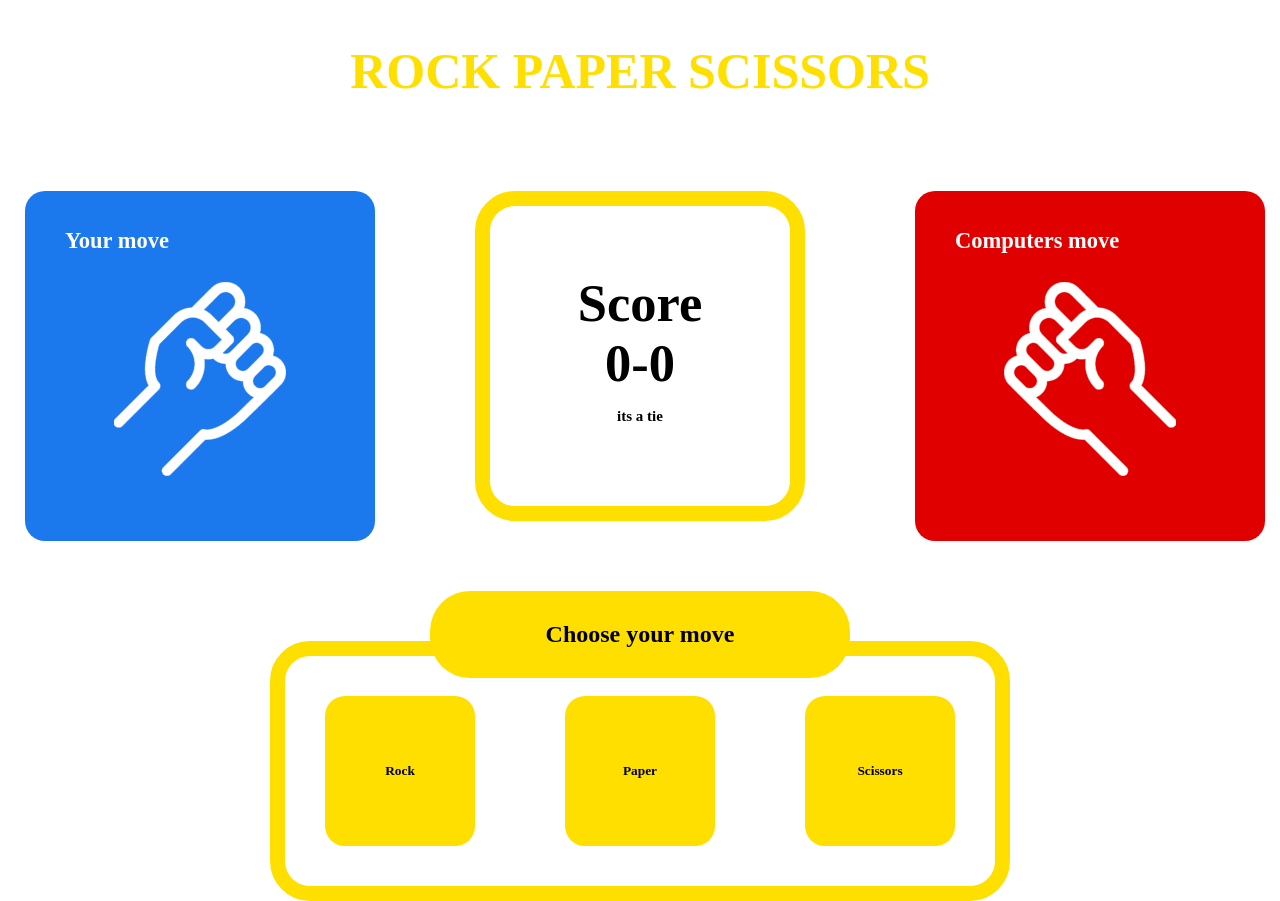
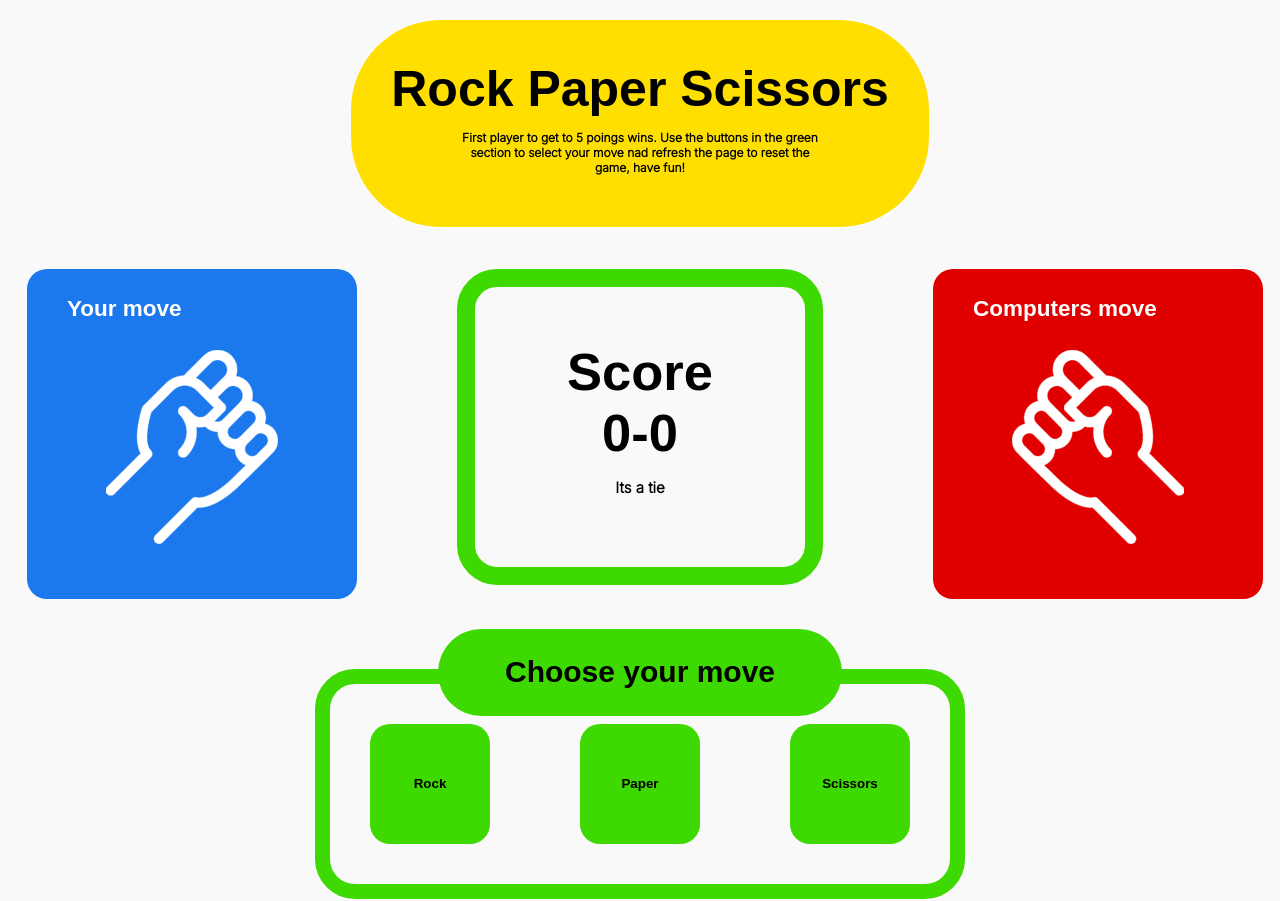
Before and after one commit to icep0ps/Rock-Paper-Scissors, a plain HTML site: page rock-paper-scissors.html in a window 1280 px wide. Both pictures are taken after a click on the button "Rock". Drawn offline with Linux system fonts and the light colour scheme; files whose address does not match are found by name; a web font is replaced by a local one.

Commit message:
Added UI and score limiter

```diff
--- a/css/style.css
+++ b/css/style.css
@@ -1,6 +1,8 @@
 body{
+    background-color: #f9f9f9;
     margin: 0px auto;
-    font-family: gotham;
+    font-family: 'Bahnschrift', sans-serif;
+
 }
 
 .container {
@@ -11,16 +13,22 @@ body{
 
 }
 
-.game-title{
 
-    padding-bottom: 50px;
+.game-title h1{
+text-align: center;
+font-size: 50px;
+font-weight: bolder;
+background-color: #ffdf00;
+padding: 40px;
+border-radius: 90px;
+margin-top: 20px;
+
 }
 
-.game-title h1{
-    font-size: 50px;
-font-weight: bolder;
-color: #ffdf00;
-
+.game-title p{
+    text-align: center;
+    font-size: 12px;
+    font-family: 'Inter', sans-serif;
 }
 
 .gameplay-ui{
@@ -33,8 +41,8 @@ color: #ffdf00;
 .player-ui{
     display: flex;
     flex-direction: column;
-    width: 350px;
-    height: 350px;
+    width: 330px;
+    height: 330px;
     border-radius: 20px;
     background-color: #1c79ed;
     color: white;
@@ -60,17 +68,17 @@ padding: 0px;
     flex-direction: column;
     justify-content: center;
     align-items: center;
-    width: 300px;
-    height: 300px;
+    width: 330px;
+    height: 280px;
     border-radius: 40px;
-    border: #ffdf00 solid 15px;
+    border: #3dd900 solid 18px;
 
 
 }
 
 .info{
+    font-family: 'Inter', sans-serif;
 
-font-family:gotham;
 font-size: 15px;
 text-align: center;
 
@@ -90,8 +98,8 @@ text-align: center;
 
     display: flex;
     flex-direction: column;
-    width: 350px;
-    height: 350px;
+    width: 330px;
+    height: 330px;
     border-radius: 20px;
     background-color: #e10000;
     color: white;
@@ -109,35 +117,39 @@ text-align: center;
     padding: 0px;
 }
 .inputs button{
-    font-family: gotham;
+    font-family: 'Bahnschrift', sans-serif;
     font-weight: 900;
     text-decoration: none;
-    height: 150px;
-    width: 150px;
-    background-color:#ffdf00;
+    height: 120px;
+    width: 120px;
+    background-color:#3dd900;
     border-radius: 20px;
     border: 0;
-
+    cursor: pointer;
 }
 
 .inputs{
     display: flex;
     justify-content: space-evenly;
-    margin-top: 100px;
+    margin-top: 70px;
     border-radius: 40px;
     padding: 40px;
-    border: #ffdf00 solid 15px;
+    border: #3dd900 solid 15px;
     gap: 90px;
 }
 
 #choice-text {
-    margin-top: 50px;
+    margin-top: 30px;
     position: absolute;
     width: 400px;
-    border-radius: 40px;
+    border-radius: 70px;
     text-align: center;
-    padding: 10px;
-    background-color: #ffdf00;
+    padding: 2px;
+    background-color: #3dd900;
+}
+
+#choice-text h1 {
+font-size: 30px;
 }
 
 .player-buttons{
@@ -145,3 +157,13 @@ text-align: center;
     display: flex;
     justify-content: center;
 }
+
+footer{
+
+font-family: 'Inter', sans-serif;
+font-weight: 900;
+display: flex;
+justify-content: space-evenly;
+gap: 10px;
+margin-top: 30px;
+}
--- a/js/main.js
+++ b/js/main.js
@@ -1,6 +1,7 @@
-var playerWins=0
-var playerLoss=0
-var playerTies=0
+var playerWins = 0
+var playerLoss = 0
+var playerTies = 0
+var userwin=false
 const body = document.querySelector('body')
 const info = document.querySelector('.info')
 info.classList.add('game-info')
@@ -9,107 +10,114 @@ const p = document.querySelector("p")
 const img = document.querySelectorAll('.image')
 const imgpc = document.querySelectorAll('.imagepc')
 const button = document.querySelectorAll("button")
-
-img.forEach(function(image){
-    if(image.dataset.moves!=="none")
-    {
-    image.style.display="none"
+// this gets an image according to the dataset (display none shows nothing while block shows the image)
+img.forEach(function (image) {
+    if (image.dataset.moves !== "none") {
+        image.style.display = "none"
 
     }
-     else{image.style.display="block" }
+    else { image.style.display = "block" }
 })
-imgpc.forEach(function(image){
-        if(image.dataset.moves!=="none")
-        {
-        image.style.display="none"
+imgpc.forEach(function (image) {
+    if (image.dataset.moves !== "none") {
+        image.style.display = "none"
 
     }
-         else{image.style.display="block" }
+    else { image.style.display = "block" }
 })
 
 
 
-button.forEach(function(buttons){
-buttons.addEventListener("click",function (){
+button.forEach(function (buttons) {
+    buttons.addEventListener("click", function () {
         playerChoice = buttons.dataset.button
-     playRound()}
-)
+        if (playerLoss <5 && playerWins < 5) {
+        const audio = document.querySelector('audio')
+        audio.currentTime = 0;
+        audio.play()
+            playRound()
         }
-)
+        else if(playerLoss < 5 ){
+        info.textContent = "You Win"
+        }
+        else{info.textContent = "You Lose"}
 
-function playRound(playerSelection, computerPlay){
-let letter = ["r","p","s"];
+    })
+})
+
+function playRound(playerSelection, computerPlay) {
+    let letter = ["r", "p", "s"];
     playerSelection = playerChoice
     computerPlay = letter[Math.floor(Math.random() * letter.length)]
 
-function imgSelcPlayer(){
-    img.forEach(function(image){
-        if(image.dataset.moves!==playerSelection)
-        {
-        image.style.display="none"
+    function imgSelcPlayer() {
+        img.forEach(function (image) {
+            if (image.dataset.moves !== playerSelection) {
+                image.style.display = "none"
 
             }
-         else{image.style.display="block" }
-        })}
+            else { image.style.display = "block" }
+        })
+    }
 
-function imgSelcComputer(){
-imgpc.forEach(function(image){
-if(image.dataset.moves!==computerPlay)
-{image.style.display="none"}
-else{image.style.display="block" }
-                })}
+    function imgSelcComputer() {
+        imgpc.forEach(function (image) {
+            if (image.dataset.moves !== computerPlay) { image.style.display = "none" }
+            else { image.style.display = "block" }
+        })
+    }
 
     imgSelcComputer()
     imgSelcPlayer()
-p.innerText='the computer chose '+ computerPlay
-    if(playerSelection == "r" && computerPlay == "p"){
-        playerLoss ++;
-        info.innerText= "you lose paper beats rock!"
+    if (playerSelection == "r" && computerPlay == "p") {
+        playerLoss++;
+        info.textContent = "You lose paper beats rock!"
         gameStatus;
     }
 
-    else if (playerSelection == "p" && computerPlay == "r"){
-        playerWins ++;
-        info.innerText="you win paper beats rock!"
+    else if (playerSelection == "p" && computerPlay == "r") {
+        playerWins++;
+        info.textContent = "You win paper beats rock!"
         gameStatus
     }
 
-    else if (playerSelection == "s" && computerPlay == "r"){
-        playerLoss++ ;
-        info.innerText= "you lose rock beats scissors!"
+    else if (playerSelection == "s" && computerPlay == "r") {
+        playerLoss++;
+        info.textContent = "You lose rock beats scissors!"
         gameStatus
     }
 
-    else if (playerSelection == "s" && computerPlay == "r"){
+    else if (playerSelection == "s" && computerPlay == "r") {
         playerWins++;
-        info.innerText= "you win rock beats scissors!"
+        info.textContent = "You win rock beats scissors!"
         gameStatus
     }
 
-    else if (playerSelection == "p" && computerPlay == "s"){
+    else if (playerSelection == "p" && computerPlay == "s") {
         playerLoss++;
-        info.innerText= "you lose scissors beats rock!"
+        info.textContent = "You lose scissors beats rock!"
         gameStatus
     }
 
-    else if (playerSelection == "r" && computerPlay == "s"){
-        playerWins ++ ;
-        info.innerText= "you win scissors beats rock!"
+    else if (playerSelection == "r" && computerPlay == "s") {
+        playerWins++;
+        info.textContent = "You win scissors beats rock!"
         gameStatus
     }
 
 
-    else if (playerSelection == "s" && computerPlay == "p"){
-        playerWins ++;
-        info.innerText= "you win scissors beats rock!"
+    else if (playerSelection == "s" && computerPlay == "p") {
+        playerWins++;
+        info.textContent = "You win scissors beats rock!"
         gameStatus
     }
 
-    else{info.innerText= "its a tie"
+    else {
+        info.textContent = "Its a tie "
         playerTies++;
-        gameStatus}
-// gameStatus.innerText ='your wins '+ playerWins + '\n computers wins ' + playerLoss
-gameStatus.innerText = playerWins + '-' + playerLoss
+        gameStatus
+    }
+    gameStatus.textContent = playerWins + '-' + playerLoss
 
 
 }
--- a/rock-paper-scissors.html
+++ b/rock-paper-scissors.html
@@ -7,11 +7,24 @@
     <script src="/js/main.js" defer></script>
     <link rel="stylesheet" href="/css/style.css">
     <title>Rock, Paper, Scissors</title>
+    <link href="http://fonts.cdnfonts.com/css/bahnschrift" rel="stylesheet">
+    <link rel="preconnect" href="https://fonts.googleapis.com">
+    <link rel="preconnect" href="https://fonts.gstatic.com" crossorigin>
+    <link rel="preconnect" href="https://fonts.googleapis.com">
+<link rel="preconnect" href="https://fonts.gstatic.com" crossorigin>
+<link rel="preconnect" href="https://fonts.googleapis.com">
+<link rel="preconnect" href="https://fonts.gstatic.com" crossorigin>
+<link href="https://fonts.googleapis.com/css2?family=Epilogue:wght@300&family=Inter:wght@300&display=swap" rel="stylesheet">
+<link href="https://fonts.googleapis.com/css2?family=Space+Grotesk:wght@300;400&display=swap" rel="stylesheet">
+    <link href="https://fonts.googleapis.com/css2?family=Quicksand:wght@600;700&family=Sarabun:wght@800&display=swap" rel="stylesheet">
 </head>
 <body>
     <div class="container">
 <section class="game-title">
-    <h1>ROCK PAPER SCISSORS</h1>
+    <h1>Rock Paper Scissors
+        <br>
+    <p>First player to get to 5 poings wins. Use the buttons in the green <br>section to select your move nad refresh the page to reset the <br>game, have fun!</p>
+    </h1>
 </section>
 
 <section class="gameplay">
@@ -61,9 +74,12 @@
 <button class="Button" data-button="r">Rock</button>
 <button class="Button" data-button="p">Paper</button>
 <button class="Button" data-button="s">Scissors</button>
-
+<audio src="/sfx/Beep.mp3"></audio>
 </div>
 </section>
+<!-- <footer>Project made by Icep0ps
+    <a href="https://github.com/icep0ps"><img src="/img/25231.png" alt="" width="20px" height="20px"></a>
+</footer> -->
 </div>
 </body>
 </html>
```
Also changed, not shown: img/25231.png (added), img/player-rock.svg (deleted), 1 other file. Lines whose indentation alone changed are shown as unchanged.
